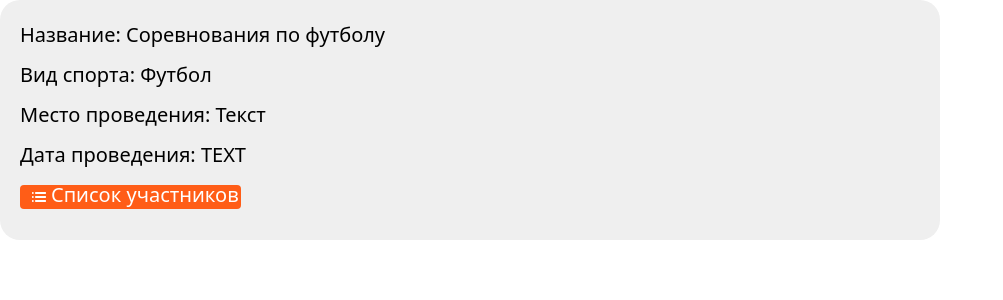
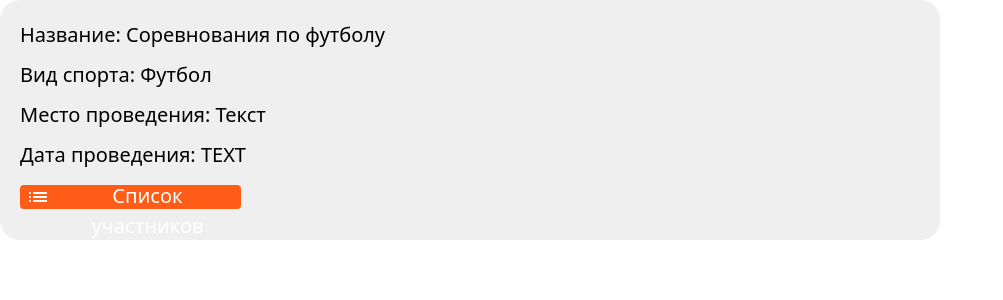
Before and after one commit to engione/my_facets_app, a React (Vite) app: page / in a window 1280 px wide. Shown: the top 300 px of the page, without its empty margins (0-1003 px from the left). Built offline with nearby package versions, Linux system fonts and the light colour scheme.

Commit message:
внёс изменения в questionare

```diff
--- a/src/components/Questionare/Questionare.scss
+++ b/src/components/Questionare/Questionare.scss
@@ -1,4 +1,7 @@
 .form-questionare {
+    display: flex;
+    flex-direction: column;
+    align-items: flex-start;
     width: 940px;
     height: 240px;
     background-color: #EFEFEF;
@@ -11,10 +14,6 @@
         font-weight: 500;
         margin-bottom: 10px;
     }
-    &_div {
-        display: flex;
-        flex-direction: row;
-    }
     &_list_members {
         display: flex;
         flex-direction: row;
@@ -26,9 +25,10 @@
         padding-top: 7px;
         padding-left: 12px;
         margin-top: 5px;
+        background-image: url("/src/components/Questionare/btnBackg.png");
         &_text {
-            margin-top: -12px;
-            margin-left: 5px;
+            margin-top: -11px;
+            margin-left: 22px;
             font-size: 20px;
         }
     }
--- a/src/components/Questionare/Questionare.tsx
+++ b/src/components/Questionare/Questionare.tsx
@@ -2,25 +2,14 @@ import "./Questionare.scss"
 
 export const Questionare =()=> {
   return (
-    <section className="questionare">
         <div className="form-questionare">
-            <div className="form-questionare_div">
-                <p className="form-questionare_text">Название: Соревнования по футболу</p>
-            </div>
-            <div className="form-questionare_div">
-                <p className="form-questionare_text">Вид спорта: Футбол</p>
-            </div>
-            <div className="form-questionare_div">
-                <p className="form-questionare_text">Место проведения: Текст</p>
-            </div>
-            <div className="form-questionare_div">
-                <p className="form-questionare_text">Дата проведения: TEXT</p>
-            </div>
+            <p className="form-questionare_text">Название: Соревнования по футболу</p>
+            <p className="form-questionare_text">Вид спорта: Футбол</p>
+            <p className="form-questionare_text">Место проведения: Текст</p>
+            <p className="form-questionare_text">Дата проведения: TEXT</p>
             <button className="form-questionare_list_members">
-                <img className="w-[14px] h-[10px]" src="/src/components/Questionare/Vector.png"></img>
                 <p className="form-questionare_list_members_text" >Список участников</p>
             </button>
         </div>
-    </section>
   );
 }
```
Also changed, not shown: src/components/Questionare/Vector.png (deleted), src/components/Questionare/btnBackg.png (added).
